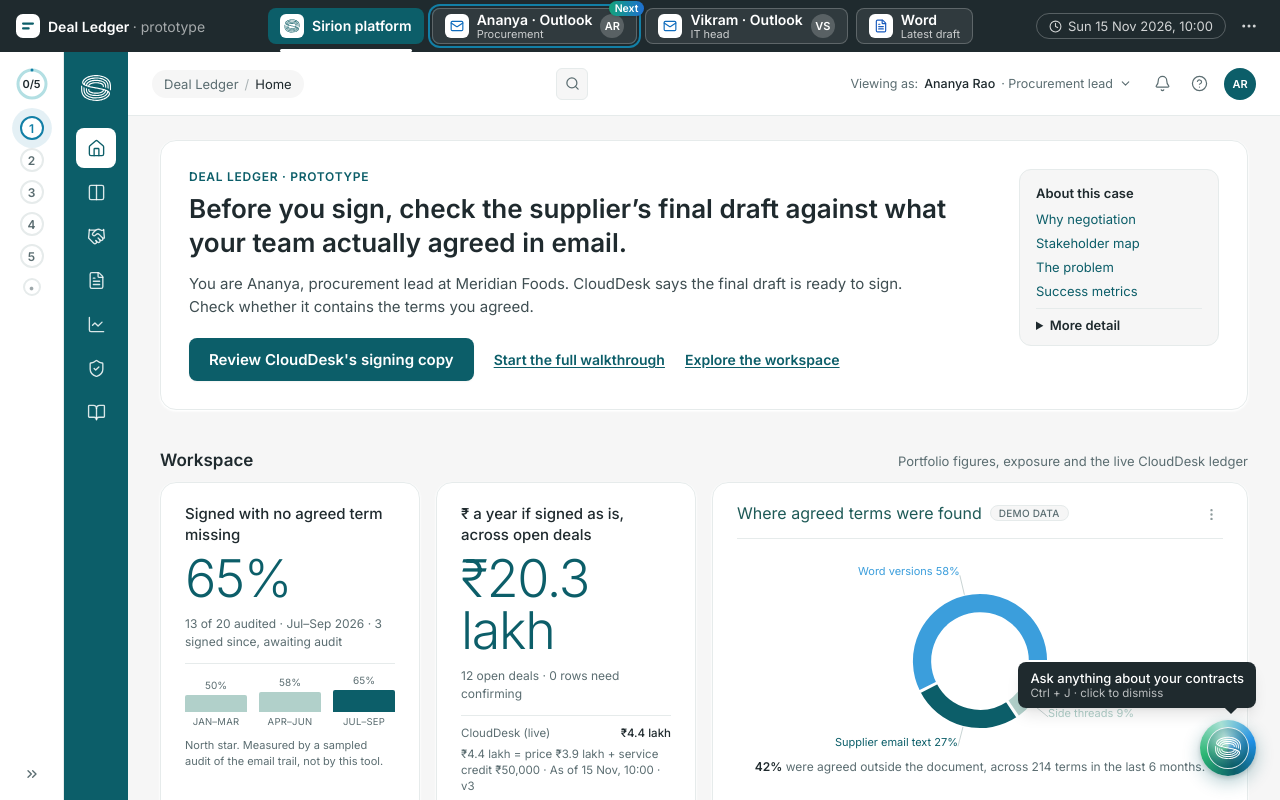
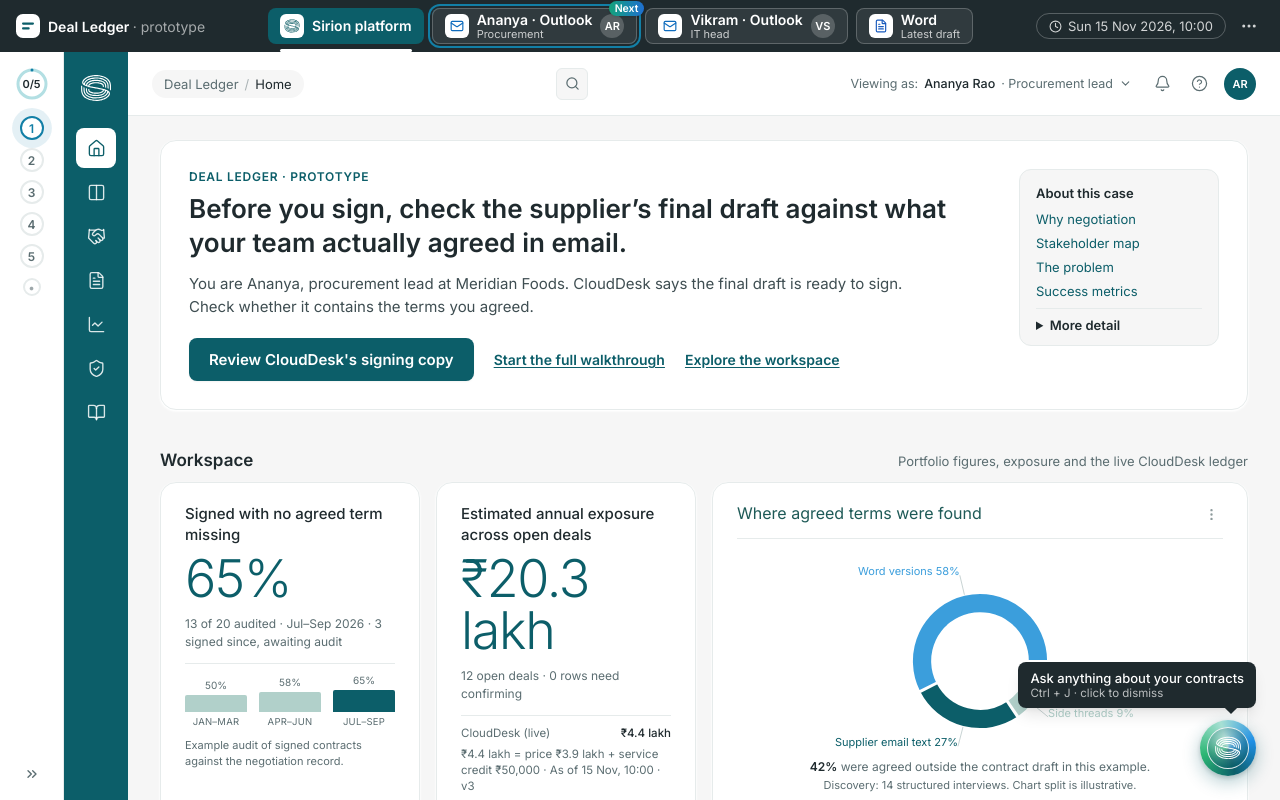
Before and after one commit to giyamalanikirti-creator/sirionlabs, a Next.js app: page / in a window 1280 px wide. Built offline with nearby package versions, Linux system fonts and the light colour scheme.

Commit message:
Clarify Deal Ledger dashboard figure sources

```diff
--- a/app/(sirion)/insights/page.tsx
+++ b/app/(sirion)/insights/page.tsx
@@ -117,7 +117,7 @@ export default function InsightsPage() {
         <KpiTile
           label="Terms agreed outside the formal document"
           value={`${outsideDocument}%`}
-          caption={`${termsFound.totalTerms} terms, last ${termsFound.windowMonths} months: email text, side threads and calls. Why the product exists.`}
+          caption="Illustrative split across Word, supplier email, side threads and calls."
         />
         <KpiTile
           label="Gaps caught at signing, CloudDesk"
--- a/app/(sirion)/today/page.tsx
+++ b/app/(sirion)/today/page.tsx
@@ -239,8 +239,8 @@ export default function TodayPage() {
 
       <SirionCard title="Why this gap exists" className="mt-8">
         <p className="max-w-[860px] text-[15px] leading-[24px] text-ink">
-          <span className="font-semibold">{OUTSIDE}% of agreed terms</span> in the last {termsFound.windowMonths} months were agreed outside the formal
-          document: in supplier email text, side threads and calls (demo data). Sirion&apos;s plugins work on documents, so those terms only reach
+          In the example, <span className="font-semibold">{OUTSIDE}% of agreed terms</span> were agreed outside the formal
+          document, in supplier email text, side threads and calls. Sirion&apos;s plugins work on documents, so those terms only reach
           Sirion if someone retypes them. Deal Ledger reads them where they are agreed and keeps them in one record.
         </p>
       </SirionCard>
--- a/components/dashboard/LeadDashboard.tsx
+++ b/components/dashboard/LeadDashboard.tsx
@@ -62,13 +62,13 @@ export function LeadDashboard() {
             <>
               <QuarterTrend />
               <p className="mt-2.5 text-[11px] leading-[16px] text-muted">
-                North star. Measured by a sampled audit of the email trail, not by this tool.
+                Example audit of signed contracts against the negotiation record.
               </p>
             </>
           }
         />
         <KpiTile
-          label="₹ a year if signed as is, across open deals"
+          label="Estimated annual exposure across open deals"
           value={<span suppressHydrationWarning>{formatLakh(allOpenAtRisk)}</span>}
           caption={`${openDeals.length} open deals · ${needsConfirming} row${
             needsConfirming === 1 ? '' : 's'
@@ -85,26 +85,28 @@ export function LeadDashboard() {
                 />
               </dl>
               <p className="mt-2.5 text-[11px] leading-[16px] text-muted">
-                Expected annual average. Next-renewal costs are spread across the contract term.
+                Shown if drafts are signed as is. Includes sample estimates for the other deals.
               </p>
             </>
           }
         />
-        <SirionCard title="Where agreed terms were found" className="lg:col-span-2" sample>
+        <SirionCard title="Where agreed terms were found" className="lg:col-span-2">
           <Donut
             data={termsFound.split.map((s) => ({ name: s.source, value: s.pct }))}
             height={212}
           />
           <p className="-mt-2 text-center text-[12px] text-muted">
             <strong className="font-semibold text-ink">{outsideDocument}%</strong> were agreed
-            outside the document, across {termsFound.totalTerms} terms in the last{' '}
-            {termsFound.windowMonths} months.
+            outside the contract draft in this example.
+          </p>
+          <p className="mt-1 text-center text-[11px] text-muted">
+            Discovery: 14 structured interviews. Chart split is illustrative.
           </p>
         </SirionCard>
       </div>
 
       <div className="mt-4 grid grid-cols-1 gap-4 xl:grid-cols-1">
-        <SirionCard title="If signed as is, by open deal" caption="₹ lakh a year, top 8">
+        <SirionCard title="If signed as is, by open deal" caption="₹ lakh a year, top 8 · CloudDesk calculation and sample deal estimates">
           <HBars data={atRiskByDeal} unit=" lakh/yr" height={262} />
         </SirionCard>
         {!signed && (
--- a/content/story.md
+++ b/content/story.md
@@ -83,8 +83,8 @@ CloudDesk is a **₹60 lakh annual / three-year / ₹1.8 crore committed** softw
 
 The live dashboard on [Home](/#workspace) keeps its visuals and their distinct denominators:
 
-- **Signing-quality north-star trend:** **50% ({{keep:Jan–Mar 2026}}) → 58% (Apr–Jun) → 65% (Jul–Sep)**. The latest point is **13 of 20 audited contracts** signed with no agreed term missing; three newer contracts await audit. These are illustrative demo numbers, obtained by independent correspondence audit, not by the product grading itself.
-- **Where agreement actually happens:** **42% of 214 negotiated terms** in the last six months were agreed **outside the formal contract document** (supplier email, side threads and calls). Marked **Demo data**; the source-distribution chart shows the split.
+- **Signing-quality north-star trend:** **50% ({{keep:Jan–Mar 2026}}) → 58% (Apr–Jun) → 65% (Jul–Sep)**. The latest point is **13 of 20 audited contracts** signed with no agreed term missing; three newer contracts await audit. These are sample counts that illustrate how an independent audit of the negotiation record would work.
+- **Where agreement actually happens:** **42%** of terms in the dashboard example were agreed **outside the formal contract document** (supplier email, side threads and calls). Discovery covered 14 structured interviews. The chart percentages are illustrative assumptions.
 - **Value at risk, open portfolio:** **₹20.3 lakh a year** across **12 open deals**, with **₹4.4 lakh** attributed to the live CloudDesk snapshot and **₹15.9 lakh** to the other 11, shown with the **“If signed as is, by open deal” top-eight bar chart**. This is an expected annual average, not a cash loss; a one-time renewal exposure is annualised over the contract term and its full one-time exposure is shown too.
 
 ## 4. Working prototype: one deal, five connected moments, one downstream proof
@@ -210,7 +210,7 @@ Sirion could offer a **contributor-only, opt-in “give to get”** view of anon
 
 ### North star
 
-**Share of independently audited signed contracts in which *every supplier term truly agreed during negotiation is present in the executed copy*.** Report authorised waivers as a **separate** measure rather than counting them as a flawless signing outcome. An independent reviewer reconstructs the agreed positions from original source evidence, then checks the signed document. The illustrated **65% / 13 of 20** and its **50% → 58% → 65%** historical trend are on Home, tagged **demo data**.
+**Share of independently audited signed contracts in which *every supplier term truly agreed during negotiation is present in the executed copy*.** Report authorised waivers as a **separate** measure rather than counting them as a flawless signing outcome. An independent reviewer reconstructs the agreed positions from original source evidence, then checks the signed document. The illustrated **65% / 13 of 20** and its **50% → 58% → 65%** historical trend are on Home as an example audit.
 
 ### The decisive differentiation test
 
```
